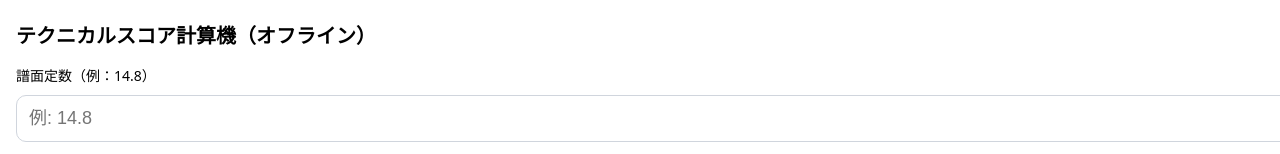
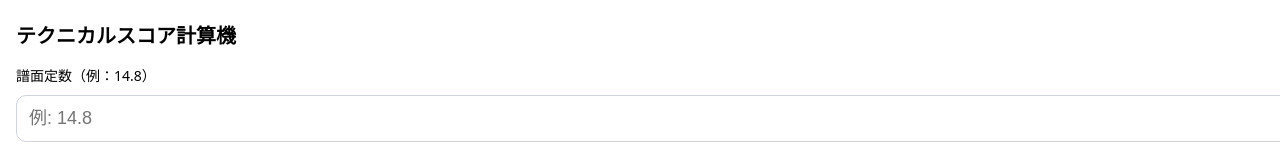
Before and after one commit to takumi-kawamura1111/calc, a plain HTML site: page index.html in a window 1280 px wide. Shown: the top 154 px of the page. Drawn offline with Linux system fonts and the light colour scheme.

Commit message:
Update index.html

```diff
--- a/index.html
+++ b/index.html
@@ -100,7 +100,7 @@
 
 <body>
     <div class="card">
-        <h1>テクニカルスコア計算機（オフライン）</h1>
+        <h1>テクニカルスコア計算機</h1>
 
         <label>譜面定数（例：14.8）</label>
         <input id="musical" type="text" placeholder="例: 14.8">
```
